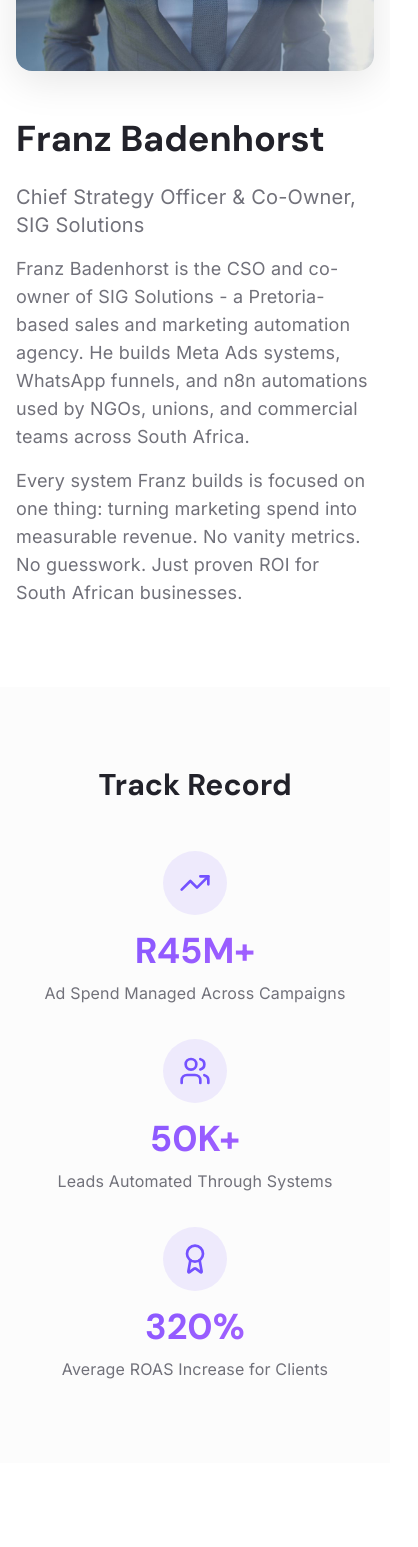
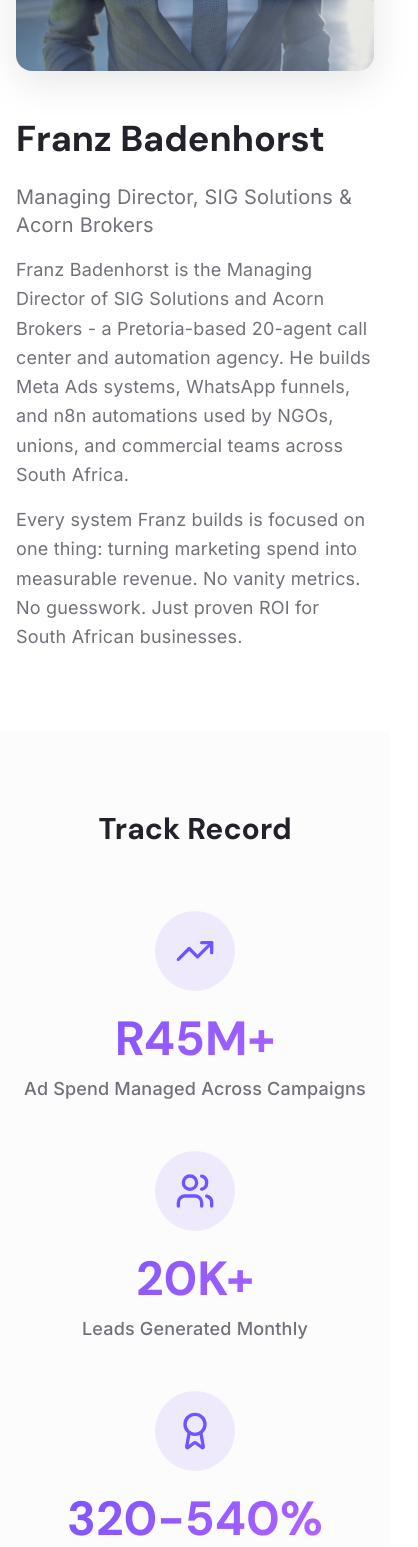
Before and after one commit to bully911210/leadlabs-growth-stack, a React (Vite) app: page /about-franz in a window 390 px wide. Shown: the part 432-1979 px from the top of the page, 418 px wide, since content can reach past the window. Built offline with nearby package versions, Linux system fonts and the light colour scheme; the HTML template or start-up script is replaced by a standard one.

Commit message:
Implement design system improvements and update content with accurate data
Co-authored-by: bully911210 <194469748+bully911210@users.noreply.github.com>

```diff
--- a/src/components/Hero.tsx
+++ b/src/components/Hero.tsx
@@ -33,12 +33,12 @@ const Hero = ({ title, subtitle, ctaText = "Book a Strategy Call", backgroundIma
         <h1 className={`text-5xl md:text-6xl lg:text-7xl font-dm-sans font-bold mb-6 animate-fade-up ${backgroundImage ? 'text-white drop-shadow-lg' : ''}`}>
           {title}
         </h1>
-        <p className={`text-xl md:text-2xl mb-8 max-w-2xl mx-auto animate-fade-up ${backgroundImage ? 'text-white/95 drop-shadow-md' : 'text-muted-foreground'}`} style={{ animationDelay: '0.1s' }}>
+        <p className={`text-xl md:text-2xl mb-10 max-w-2xl mx-auto animate-fade-up ${backgroundImage ? 'text-white/95 drop-shadow-md' : 'text-muted-foreground'}`} style={{ animationDelay: '0.1s', lineHeight: '1.6' }}>
           {subtitle}
         </p>
         <div className="animate-fade-up" style={{ animationDelay: '0.2s' }}>
-          <Button size="lg" className="rounded-full shadow-elevated hover-lift text-lg px-8" onClick={() => setIsContactOpen(true)}>
-            {ctaText} <ArrowRight className="ml-2" size={20} />
+          <Button size="lg" className="rounded-full shadow-elevated hover-lift text-lg px-10 h-14 font-semibold" onClick={() => setIsContactOpen(true)}>
+            {ctaText} <ArrowRight className="ml-2" size={22} />
           </Button>
         </div>
       </div>
--- a/src/index.css
+++ b/src/index.css
@@ -38,7 +38,7 @@ All colors MUST be HSL.
 
     --radius: 0.75rem;
 
-    /* Custom LeadLabs tokens */
+    /* Custom LeadLabs Design System */
     --purple-primary: 252 100% 66%;
     --purple-light: 252 100% 95%;
     --purple-dark: 252 95% 55%;
@@ -47,22 +47,37 @@ All colors MUST be HSL.
     --gradient-purple: linear-gradient(135deg, hsl(252 100% 66%), hsl(272 100% 70%));
     --transition-smooth: all 0.3s cubic-bezier(0.4, 0, 0.2, 1);
 
+    /* Spacing Scale - 8px grid system */
+    --spacing-xs: 8px;
+    --spacing-sm: 16px;
+    --spacing-md: 24px;
+    --spacing-lg: 32px;
+    --spacing-xl: 48px;
+    --spacing-2xl: 64px;
+    --spacing-3xl: 80px;
+    --spacing-4xl: 96px;
+    --spacing-5xl: 120px;
+
+    /* Typography Scale */
+    --font-size-h1: 3.5rem; /* 56px */
+    --font-size-h2: 2.5rem; /* 40px */
+    --font-size-h3: 1.75rem; /* 28px */
+    --font-size-body: 1.125rem; /* 18px */
+    --font-size-small: 0.875rem; /* 14px */
+
+    /* Line Heights */
+    --line-height-heading: 1.25;
+    --line-height-body: 1.7;
+
     --radius: 0.75rem;
 
     --sidebar-background: 0 0% 98%;
-
     --sidebar-foreground: 240 5.3% 26.1%;
-
     --sidebar-primary: 240 5.9% 10%;
-
     --sidebar-primary-foreground: 0 0% 98%;
-
     --sidebar-accent: 240 4.8% 95.9%;
-
     --sidebar-accent-foreground: 240 5.9% 10%;
-
     --sidebar-border: 220 13% 91%;
-
     --sidebar-ring: 217.2 91.2% 59.8%;
   }
 
@@ -112,14 +127,40 @@ All colors MUST be HSL.
 
   body {
     @apply bg-background text-foreground font-inter antialiased smooth-scroll;
+    font-size: var(--font-size-body);
+    line-height: var(--line-height-body);
   }
 
-  h1, h2, h3, h4, h5, h6 {
-    @apply font-dm-sans font-bold;
+  h1 {
+    @apply font-dm-sans;
+    font-size: var(--font-size-h1);
+    font-weight: 700;
+    line-height: var(--line-height-heading);
+  }
+
+  h2 {
+    @apply font-dm-sans;
+    font-size: var(--font-size-h2);
+    font-weight: 700;
+    line-height: var(--line-height-heading);
+  }
+
+  h3 {
+    @apply font-dm-sans;
+    font-size: var(--font-size-h3);
+    font-weight: 600;
+    line-height: var(--line-height-heading);
+  }
+
+  h4, h5, h6 {
+    @apply font-dm-sans;
+    font-weight: 600;
+    line-height: var(--line-height-heading);
   }
 
   p, li {
-    @apply content-spacing;
+    line-height: var(--line-height-body);
+    letter-spacing: 0.01em;
   }
 }
 
@@ -176,12 +217,23 @@ All colors MUST be HSL.
 
   /* Improved readability utilities */
   .content-spacing {
-    line-height: 1.75;
+    line-height: var(--line-height-body);
     letter-spacing: 0.01em;
   }
 
   .smooth-scroll {
     scroll-behavior: smooth;
+  }
+
+  /* Section spacing utilities */
+  .section-padding-y {
+    padding-top: var(--spacing-4xl);
+    padding-bottom: var(--spacing-4xl);
+  }
+
+  .section-padding-y-lg {
+    padding-top: var(--spacing-5xl);
+    padding-bottom: var(--spacing-5xl);
   }
 
   /* Lazy load fade-in animation */
--- a/src/pages/AboutFranz.tsx
+++ b/src/pages/AboutFranz.tsx
@@ -10,8 +10,8 @@ const AboutFranz = () => {
     <>
       <SEOHead
         title="About Franz Badenhorst - Marketing Automation Expert in South Africa"
-        description="Franz Badenhorst is CSO and co-owner of SIG Solutions. He builds Meta Ads systems, WhatsApp funnels, and n8n automations used by NGOs, unions, and commercial teams across South Africa."
-        keywords="Franz Badenhorst, SIG Solutions CSO, Meta Ads expert South Africa, automation specialist, South African marketing expert"
+        description="Franz Badenhorst is Managing Director of SIG Solutions and Acorn Brokers. He builds Meta Ads systems, WhatsApp funnels, and n8n automations used by NGOs, unions, and commercial teams across South Africa."
+        keywords="Franz Badenhorst, SIG Solutions Managing Director, Meta Ads expert South Africa, automation specialist, South African marketing expert"
         canonicalUrl="https://leadlabs.co.za/about-franz"
       />
 
@@ -21,7 +21,7 @@ const AboutFranz = () => {
           "@context": "https://schema.org",
           "@type": "Person",
           "name": "Franz Badenhorst",
-          "jobTitle": "Chief Strategy Officer",
+          "jobTitle": "Managing Director",
           "worksFor": {
             "@type": "Organization",
             "name": "SIG Solutions",
@@ -57,14 +57,14 @@ const AboutFranz = () => {
                   Franz Badenhorst
                 </h1>
                 <p className="text-xl text-muted-foreground mb-4">
-                  Chief Strategy Officer & Co-Owner, SIG Solutions
+                  Managing Director, SIG Solutions & Acorn Brokers
                 </p>
-                <p className="text-lg text-muted-foreground mb-4">
-                  Franz Badenhorst is the CSO and co-owner of SIG Solutions - a Pretoria-based sales and marketing
-                  automation agency. He builds Meta Ads systems, WhatsApp funnels, and n8n automations used by NGOs,
-                  unions, and commercial teams across South Africa.
+                <p className="text-lg text-muted-foreground mb-4 leading-relaxed">
+                  Franz Badenhorst is the Managing Director of SIG Solutions and Acorn Brokers - a Pretoria-based
+                  20-agent call center and automation agency. He builds Meta Ads systems, WhatsApp funnels, and n8n
+                  automations used by NGOs, unions, and commercial teams across South Africa.
                 </p>
-                <p className="text-lg text-muted-foreground">
+                <p className="text-lg text-muted-foreground leading-relaxed">
                   Every system Franz builds is focused on one thing: turning marketing spend into measurable revenue.
                   No vanity metrics. No guesswork. Just proven ROI for South African businesses.
                 </p>
@@ -76,32 +76,32 @@ const AboutFranz = () => {
         {/* Achievements */}
         <section className="py-20 px-4 bg-secondary/30">
           <div className="max-w-6xl mx-auto">
-            <h2 className="text-3xl md:text-4xl font-dm-sans font-bold text-center mb-12">
+            <h2 className="text-3xl md:text-4xl font-dm-sans font-bold text-center mb-16">
               Track Record
             </h2>
-            <div className="grid grid-cols-1 md:grid-cols-3 gap-8">
+            <div className="grid grid-cols-1 md:grid-cols-3 gap-12">
               <div className="text-center animate-fade-up">
-                <div className="w-16 h-16 rounded-full bg-primary/10 flex items-center justify-center mx-auto mb-4">
-                  <TrendingUp className="text-primary" size={32} />
+                <div className="w-20 h-20 rounded-full bg-primary/10 flex items-center justify-center mx-auto mb-6">
+                  <TrendingUp className="text-primary" size={40} />
                 </div>
-                <div className="text-4xl font-dm-sans font-bold text-gradient mb-2">R45M+</div>
-                <p className="text-muted-foreground">Ad Spend Managed Across Campaigns</p>
+                <div className="text-5xl md:text-6xl font-dm-sans font-bold text-gradient mb-3">R45M+</div>
+                <p className="text-lg text-muted-foreground font-medium">Ad Spend Managed Across Campaigns</p>
               </div>
 
               <div className="text-center animate-fade-up" style={{ animationDelay: '0.1s' }}>
-                <div className="w-16 h-16 rounded-full bg-primary/10 flex items-center justify-center mx-auto mb-4">
-                  <Users className="text-primary" size={32} />
+                <div className="w-20 h-20 rounded-full bg-primary/10 flex items-center justify-center mx-auto mb-6">
+                  <Users className="text-primary" size={40} />
                 </div>
-                <div className="text-4xl font-dm-sans font-bold text-gradient mb-2">50K+</div>
-                <p className="text-muted-foreground">Leads Automated Through Systems</p>
+                <div className="text-5xl md:text-6xl font-dm-sans font-bold text-gradient mb-3">20K+</div>
+                <p className="text-lg text-muted-foreground font-medium">Leads Generated Monthly</p>
               </div>
 
               <div className="text-center animate-fade-up" style={{ animationDelay: '0.2s' }}>
-                <div className="w-16 h-16 rounded-full bg-primary/10 flex items-center justify-center mx-auto mb-4">
-                  <Award className="text-primary" size={32} />
+                <div className="w-20 h-20 rounded-full bg-primary/10 flex items-center justify-center mx-auto mb-6">
+                  <Award className="text-primary" size={40} />
                 </div>
-                <div className="text-4xl font-dm-sans font-bold text-gradient mb-2">320%</div>
-                <p className="text-muted-foreground">Average ROAS Increase for Clients</p>
+                <div className="text-5xl md:text-6xl font-dm-sans font-bold text-gradient mb-3">320-540%</div>
+                <p className="text-lg text-muted-foreground font-medium">Average ROI Uplift for Clients</p>
               </div>
             </div>
           </div>
@@ -110,62 +110,67 @@ const AboutFranz = () => {
         {/* Timeline */}
         <section className="py-20 px-4">
           <div className="max-w-4xl mx-auto">
-            <h2 className="text-3xl md:text-4xl font-dm-sans font-bold text-center mb-12">
-              How Franz Got Here
+            <h2 className="text-3xl md:text-4xl font-dm-sans font-bold text-center mb-16">
+              Building LeadLabs
             </h2>
 
-            <div className="space-y-8">
-              <div className="flex items-start space-x-4 animate-fade-up">
-                <div className="w-3 h-3 rounded-full bg-primary mt-2 flex-shrink-0"></div>
+            <div className="space-y-10">
+              <div className="flex items-start space-x-6 animate-fade-up">
+                <div className="w-4 h-4 rounded-full bg-primary mt-2 flex-shrink-0"></div>
                 <div>
-                  <h3 className="text-xl font-dm-sans font-bold mb-2">Early Marketing Career</h3>
-                  <p className="text-muted-foreground">
-                    Started in traditional marketing, quickly realized that most agencies sell impressions instead of results.
-                    Decided to build something better.
+                  <h3 className="text-xl font-dm-sans font-semibold mb-3">From Traditional to Performance Marketing</h3>
+                  <p className="text-lg text-muted-foreground leading-relaxed">
+                    Started in traditional marketing, quickly realized that most agencies sell impressions and
+                    engagement metrics instead of results. Focused on proving ROI from day one - tracking every
+                    rand spent against revenue generated.
                   </p>
                 </div>
               </div>
 
-              <div className="flex items-start space-x-4 animate-fade-up" style={{ animationDelay: '0.1s' }}>
-                <div className="w-3 h-3 rounded-full bg-primary mt-2 flex-shrink-0"></div>
+              <div className="flex items-start space-x-6 animate-fade-up" style={{ animationDelay: '0.1s' }}>
+                <div className="w-4 h-4 rounded-full bg-primary mt-2 flex-shrink-0"></div>
                 <div>
-                  <h3 className="text-xl font-dm-sans font-bold mb-2">Meta Ads Specialization</h3>
-                  <p className="text-muted-foreground">
-                    Became obsessed with Meta's advertising platform. Ran campaigns for NGOs, commercial brands, and
-                    subscription businesses - learning what actually drives ROI in the South African market.
+                  <h3 className="text-xl font-dm-sans font-semibold mb-3">Meta Ads Mastery</h3>
+                  <p className="text-lg text-muted-foreground leading-relaxed">
+                    Built campaigns across NGOs, commercial brands, and subscription businesses. Managed R45M+
+                    in ad spend while maintaining an average cost per lead of R5 and cost per click of R1.50.
+                    Learned what actually works in the South African market.
                   </p>
                 </div>
               </div>
 
-              <div className="flex items-start space-x-4 animate-fade-up" style={{ animationDelay: '0.2s' }}>
-                <div className="w-3 h-3 rounded-full bg-primary mt-2 flex-shrink-0"></div>
+              <div className="flex items-start space-x-6 animate-fade-up" style={{ animationDelay: '0.2s' }}>
+                <div className="w-4 h-4 rounded-full bg-primary mt-2 flex-shrink-0"></div>
                 <div>
-                  <h3 className="text-xl font-dm-sans font-bold mb-2">WhatsApp & Automation Discovery</h3>
-                  <p className="text-muted-foreground">
-                    Realized that leads from Meta Ads were dying because follow-up was too slow. Built the first
-                    WhatsApp automation system using the official Business API - conversion rates jumped 40%.
+                  <h3 className="text-xl font-dm-sans font-semibold mb-3">WhatsApp Automation Breakthrough</h3>
+                  <p className="text-lg text-muted-foreground leading-relaxed">
+                    Identified that leads from Meta Ads were dying due to slow follow-up. Built WhatsApp
+                    automation systems using the official Business API. Conversion rates jumped 40%
+                    overnight. Now generating 20K+ verified leads monthly through automated systems.
                   </p>
                 </div>
               </div>
 
-              <div className="flex items-start space-x-4 animate-fade-up" style={{ animationDelay: '0.3s' }}>
-                <div className="w-3 h-3 rounded-full bg-primary mt-2 flex-shrink-0"></div>
+              <div className="flex items-start space-x-6 animate-fade-up" style={{ animationDelay: '0.3s' }}>
+                <div className="w-4 h-4 rounded-full bg-primary mt-2 flex-shrink-0"></div>
                 <div>
-                  <h3 className="text-xl font-dm-sans font-bold mb-2">Co-Founding SIG Solutions</h3>
-                  <p className="text-muted-foreground">
-                    Joined forces with technical partners to build SIG Solutions - a full-stack marketing agency
-                    focused exclusively on automation, attribution, and ROI. Now serving clients across South Africa.
+                  <h3 className="text-xl font-dm-sans font-semibold mb-3">Building SIG Solutions</h3>
+                  <p className="text-lg text-muted-foreground leading-relaxed">
+                    Co-founded SIG Solutions - a 20-agent call center and automation agency based in Pretoria.
+                    Also Managing Director of Acorn Brokers. Systems now serve NGOs, unions, and commercial
+                    teams across South Africa with proven 320-540% ROI uplift.
                   </p>
                 </div>
               </div>
 
-              <div className="flex items-start space-x-4 animate-fade-up" style={{ animationDelay: '0.4s' }}>
-                <div className="w-3 h-3 rounded-full bg-primary mt-2 flex-shrink-0"></div>
+              <div className="flex items-start space-x-6 animate-fade-up" style={{ animationDelay: '0.4s' }}>
+                <div className="w-4 h-4 rounded-full bg-primary mt-2 flex-shrink-0"></div>
                 <div>
-                  <h3 className="text-xl font-dm-sans font-bold mb-2">Today: LeadLabs</h3>
-                  <p className="text-muted-foreground">
-                    LeadLabs is the service arm where Franz personally works with businesses to build their marketing
-                    automation stacks - Meta Ads, WhatsApp, n8n workflows, and everything in between.
+                  <h3 className="text-xl font-dm-sans font-semibold mb-3">LeadLabs Today</h3>
+                  <p className="text-lg text-muted-foreground leading-relaxed">
+                    LeadLabs delivers full-stack marketing automation systems: Meta Ads, WhatsApp API,
+                    n8n workflows, and complete CRM integration. Every system is built for measurable
+                    revenue growth, not vanity metrics.
                   </p>
                 </div>
               </div>
--- a/src/pages/Index.tsx
+++ b/src/pages/Index.tsx
@@ -37,7 +37,7 @@ const Index = () => {
           "founder": {
             "@type": "Person",
             "name": "Franz Badenhorst",
-            "jobTitle": "CSO"
+            "jobTitle": "Managing Director"
           }
         })}
       </script>
@@ -86,21 +86,21 @@ const Index = () => {
         {/* Proof in Numbers */}
         <section className="py-20 px-4">
           <div className="max-w-7xl mx-auto">
-            <h2 className="text-3xl md:text-4xl font-dm-sans font-bold text-center mb-12">
+            <h2 className="text-3xl md:text-4xl font-dm-sans font-bold text-center mb-16">
               Proof in Numbers
             </h2>
-            <div className="grid grid-cols-1 md:grid-cols-3 gap-8 text-center">
-              <div className="animate-fade-up">
-                <div className="text-5xl font-dm-sans font-bold text-gradient mb-2">320%</div>
-                <p className="text-muted-foreground">Average ROAS Increase</p>
+            <div className="grid grid-cols-1 md:grid-cols-3 gap-12 text-center">
+              <div className="animate-fade-up border-r border-border/50 last:border-r-0">
+                <div className="text-6xl md:text-7xl font-dm-sans font-bold text-gradient mb-3">320-540%</div>
+                <p className="text-lg text-muted-foreground font-medium">Average ROI Uplift</p>
               </div>
-              <div className="animate-fade-up" style={{ animationDelay: '0.1s' }}>
-                <div className="text-5xl font-dm-sans font-bold text-gradient mb-2">R45M+</div>
-                <p className="text-muted-foreground">Ad Spend Managed</p>
+              <div className="animate-fade-up border-r border-border/50 last:border-r-0" style={{ animationDelay: '0.1s' }}>
+                <div className="text-6xl md:text-7xl font-dm-sans font-bold text-gradient mb-3">R45M+</div>
+                <p className="text-lg text-muted-foreground font-medium">Managed Ad Spend</p>
               </div>
               <div className="animate-fade-up" style={{ animationDelay: '0.2s' }}>
-                <div className="text-5xl font-dm-sans font-bold text-gradient mb-2">50K+</div>
-                <p className="text-muted-foreground">Leads Automated</p>
+                <div className="text-6xl md:text-7xl font-dm-sans font-bold text-gradient mb-3">20K+</div>
+                <p className="text-lg text-muted-foreground font-medium">Leads Generated Monthly</p>
               </div>
             </div>
           </div>
@@ -111,31 +111,32 @@ const Index = () => {
         {/* Franz Badenhorst Section */}
         <section className="py-20 px-4 bg-secondary/30">
           <div className="max-w-6xl mx-auto">
-            <div className="grid grid-cols-1 md:grid-cols-2 gap-12 items-center">
+            <div className="grid grid-cols-1 md:grid-cols-2 gap-16 items-center">
               <div className="animate-fade-up">
                 <img
                   src={franzPortrait}
-                  alt="Franz Badenhorst, CSO of SIG Solutions"
+                  alt="Franz Badenhorst, Managing Director of SIG Solutions and Acorn Brokers"
                   className="rounded-2xl shadow-elevated w-full max-w-md mx-auto hover-lift"
                   loading="lazy"
                 />
               </div>
               <div className="animate-fade-up" style={{ animationDelay: '0.1s' }}>
-                <h2 className="text-3xl md:text-4xl font-dm-sans font-bold mb-4">
+                <h2 className="text-3xl md:text-4xl font-dm-sans font-bold mb-6">
                   Meet Franz Badenhorst
                 </h2>
-                <p className="text-lg text-muted-foreground mb-6">
-                  CSO and co-owner of SIG Solutions, Franz builds marketing systems used by NGOs, unions,
-                  and commercial teams across South Africa. Every campaign is built around measurable ROI,
-                  not vanity metrics.
+                <p className="text-lg text-muted-foreground mb-6 leading-relaxed">
+                  Managing Director of SIG Solutions and Acorn Brokers, Franz builds marketing systems
+                  used by NGOs, unions, and commercial teams across South Africa. SIG Solutions operates
+                  a 20-agent call center and automation agency based in Pretoria.
                 </p>
-                <p className="text-lg text-muted-foreground mb-6">
-                  From Meta Ads to WhatsApp automation to n8n workflows - Franz and his team at SIG Solutions
-                  have proven that marketing automation works when it's done right.
+                <p className="text-lg text-muted-foreground mb-8 leading-relaxed">
+                  From Meta Ads to WhatsApp automation to n8n workflows - every campaign is built around
+                  measurable ROI, not vanity metrics. LeadLabs delivers systems that turn ad spend into
+                  sales - fast, measurable, and South African-built.
                 </p>
                 <Link
                   to="/about-franz"
-                  className="inline-flex items-center text-primary font-medium hover:underline"
+                  className="inline-flex items-center text-primary font-semibold text-lg hover:underline"
                 >
                   Read Franz's Full Story →
                 </Link>
@@ -145,6 +146,37 @@ const Index = () => {
         </section>
 
         <WorkflowDiagram />
+
+        {/* LeadLabs Impact Summary */}
+        <section className="py-20 px-4 bg-secondary/30">
+          <div className="max-w-5xl mx-auto text-center">
+            <h2 className="text-3xl md:text-4xl font-dm-sans font-bold mb-16">
+              LeadLabs at Scale
+            </h2>
+            <div className="grid grid-cols-1 md:grid-cols-2 lg:grid-cols-4 gap-8">
+              <div className="p-8 bg-background rounded-xl shadow-soft hover-lift animate-fade-up">
+                <div className="text-5xl font-dm-sans font-bold text-gradient mb-3">20K+</div>
+                <p className="text-sm font-medium text-muted-foreground uppercase tracking-wide">Leads Monthly</p>
+              </div>
+              <div className="p-8 bg-background rounded-xl shadow-soft hover-lift animate-fade-up" style={{ animationDelay: '0.1s' }}>
+                <div className="text-5xl font-dm-sans font-bold text-gradient mb-3">±R5</div>
+                <p className="text-sm font-medium text-muted-foreground uppercase tracking-wide">Avg CPL</p>
+              </div>
+              <div className="p-8 bg-background rounded-xl shadow-soft hover-lift animate-fade-up" style={{ animationDelay: '0.2s' }}>
+                <div className="text-5xl font-dm-sans font-bold text-gradient mb-3">±R1.50</div>
+                <p className="text-sm font-medium text-muted-foreground uppercase tracking-wide">Avg Cost Per Click</p>
+              </div>
+              <div className="p-8 bg-background rounded-xl shadow-soft hover-lift animate-fade-up" style={{ animationDelay: '0.3s' }}>
+                <div className="text-5xl font-dm-sans font-bold text-gradient mb-3">R45M+</div>
+                <p className="text-sm font-medium text-muted-foreground uppercase tracking-wide">Managed Spend</p>
+              </div>
+            </div>
+            <p className="text-xl text-muted-foreground mt-12 max-w-3xl mx-auto leading-relaxed">
+              Focus areas: Meta Ads, WhatsApp API, and n8n automation for South African businesses.
+              Systems proven across NGOs, unions, and commercial teams.
+            </p>
+          </div>
+        </section>
 
         <CTASection
           title="Let's Build Your Growth Stack"
```
Also changed, not shown: src/components/CTASection.tsx (+5 -5 lines), src/components/Nav.tsx (+4 -4 lines), src/components/ServiceCard.tsx (+8 -8 lines).
